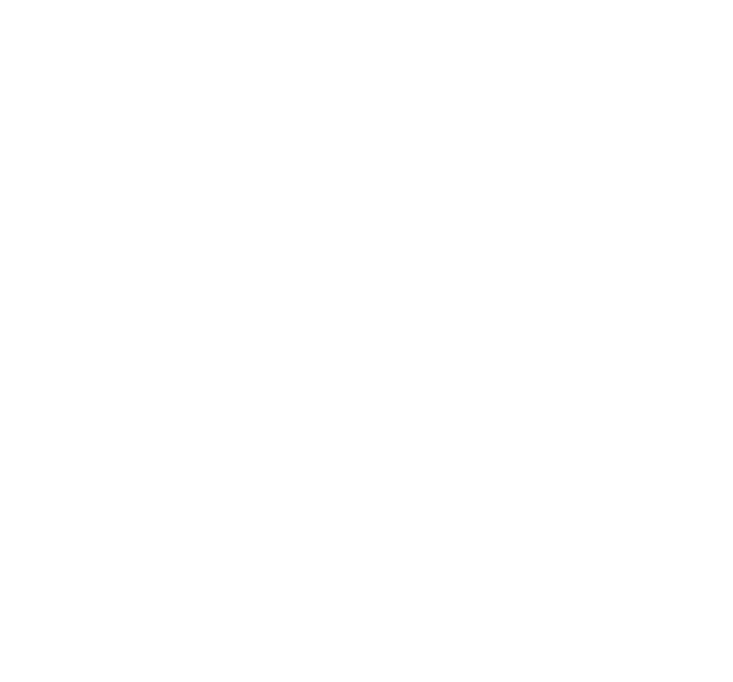
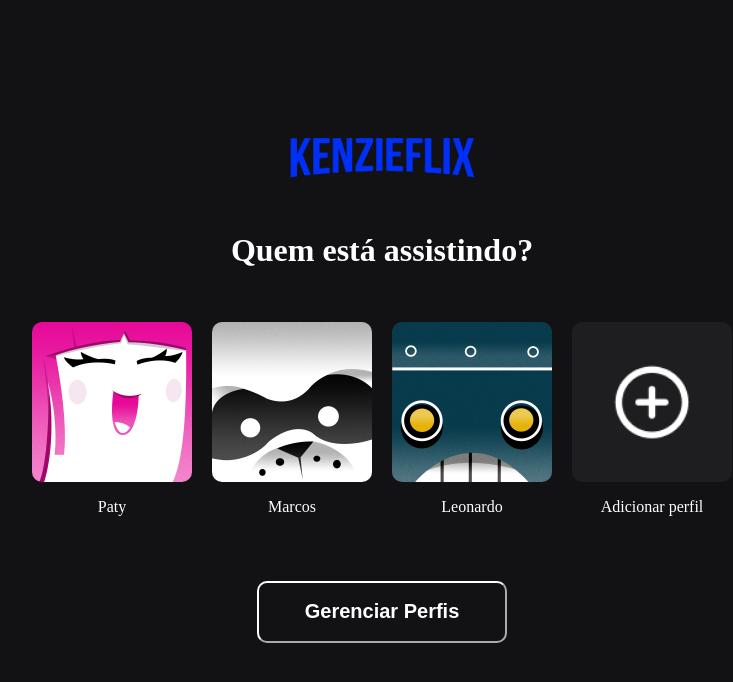
Before and after one commit to Kenzie-Academy-Brasil-Developers/M1-S2-Kenzieflix-marcosbrito, a plain HTML site: page index.html in a window 1280 px wide. Shown: the whole page, without its empty margins (258-991 px from the left). Drawn offline with Linux system fonts and the light colour scheme.

Commit message:
Primeira versão do projeto finalizada

```diff
--- a/index.html
+++ b/index.html
@@ -7,7 +7,51 @@
         <title>KenzieFlix</title>
         <link rel="stylesheet" href="style.css">
     </head>
+
+
     <body>
+        <main>
+            <figure>
+                <img src="Imagens\logo.png" alt="Logo da Kenzieflix">
+            </figure>
 
+
+            <h1 class="title-1">Quem está assistindo?</h1>
+
+            <div class="box"><!-- Responsável pelas contas -->
+                <div class="name">
+                    <figure>
+                        <img class="figure-add arredondar efect-img" src="Imagens\pink.png" alt="foto de usuário">
+                    </figure>
+                    <label id="gray" class="color" for="">Paty</label>
+                </div>
+
+                <div class="name">
+                    <figure class="figure-add arredondar efect-img">
+                        <img class="arredondar  efect-img" src="Imagens\panda.png" alt="foto de usuário">
+                    </figure>
+                    <label class="color" for="">Marcos</label>
+
+
+                </div>
+
+                <div class="name" >
+                    <figure class="figure-add arredondar efect-img">
+                        <img  class="arredondar  efect-img" src="Imagens\robot.png" alt="foto de usuário">
+                    </figure>
+                    <label class="color" for="">Leonardo</label>
+
+                </div>
+
+                <div class="name">  <!-- Esse funcionou melhor! -->
+                    <figure class="figure-add arredondar efect-img">
+                        <img  id="add" src="Imagens\plus.png" alt="ícone para adicionar um novo usuário">
+                    </figure>
+                    <label class="color" for="">Adicionar perfil</label>
+                </div>
+            </div>
+
+            <button type="button"><h2>Gerenciar Perfis</h2></button>
+        </main>
     </body>
 </html>
--- a/style.css
+++ b/style.css
@@ -0,0 +1,82 @@
+body{
+    margin: 0;
+    padding: 0;
+}
+
+main{
+    display: flex;
+    align-items: center;
+    justify-content: center;
+    flex-direction: column;
+    height: 100vh;
+    width: 100vw;
+    background-color: #121114;
+}
+
+.title-1{
+    color: white;
+}
+
+.title-2{
+    color: white;
+}
+
+.box{
+    display: flex;
+    align-items: center;
+    height: 30%;
+}
+
+.arredondar{
+    border-radius: 10px;
+}
+
+.figure-add{
+    display: flex;
+    align-items: center;
+    justify-content: center;
+    width: 160px;
+    height: 160px;
+    background-color: #1e1d20;
+}
+
+#add{
+    width: 50%;
+    height: 50%;
+}
+
+.color{
+    color:white;
+}
+
+button{
+    color: white;
+    background-color: #121114;
+    border-color: white;
+    border-radius: 10px;
+    cursor: pointer;
+    width: 250px;
+    margin: 50px;
+}
+
+button:hover{
+    background-color: white;
+    color: #1e1d20;
+}
+
+.efect-img:hover{
+    border: white solid 2px;
+}
+
+.center{
+    padding: 2px;
+}
+
+.name{
+    display: flex;
+    flex-direction: column;
+    justify-content: center;
+    align-items: center;
+    padding-right: 0px;
+    width: 180px;
+}
```
Also changed, not shown: Imagens/logo.png (renamed from img/logo.png), Imagens/panda.png (renamed from img/panda.png), Imagens/pink.png (renamed from img/pink.png), Imagens/plus.png (renamed from img/plus.png), Imagens/robot.png (renamed from img/robot.png).
